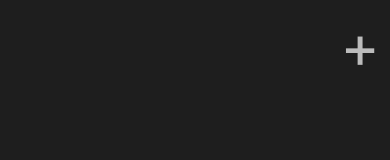
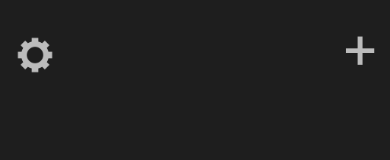
Before and after one commit to jjcavallo5/AlarmClockApp, a React Native app: screen /Home in a window 390 px wide. Shown: the top 160 px of the page. Built offline with nearby package versions, Linux system fonts and the light colour scheme.

Commit message:
Added settings screen w/ logout feature

```diff
--- a/App.js
+++ b/App.js
@@ -22,6 +22,7 @@ import AddAlarmScreen from './screens/addAlarm';
 import Homescreen from './screens/homescreen';
 import LoginScreen from './screens/login';
 import RegisterScreen from './screens/register';
+import SettingsScreen from './screens/settings';
 
 const Stack = createNativeStackNavigator();
 
@@ -40,6 +41,7 @@ const App = () => {
         <Stack.Screen name="AddAlarm" component={AddAlarmScreen} />
         <Stack.Screen name="Login" component={LoginScreen} />
         <Stack.Screen name="Register" component={RegisterScreen} />
+        <Stack.Screen name="Settings" component={SettingsScreen} />
       </Stack.Navigator>
     </NavigationContainer>
   );
--- a/screens/homescreen.js
+++ b/screens/homescreen.js
@@ -7,23 +7,39 @@ import {
   KeyboardAvoidingView,
   TouchableWithoutFeedback,
   Keyboard,
+  Image,
+  TouchableOpacity,
 } from 'react-native';
 
 import Clock from '../components/clock';
 import JoinGroup from '../components/join';
 import colors from '../assets/colors';
+import {getCurrentUser} from '../backend/authentication';
 
 const Homescreen = ({navigation}) => {
+  const handlePlus = () => {
+    if (getCurrentUser() == null) navigation.navigate('Login');
+    else navigation.navigate('AddAlarm');
+  };
+
+  const handleSettingsPress = () => {
+    navigation.navigate('Settings');
+  };
+
   return (
     <SafeAreaView style={styles.container}>
       <KeyboardAvoidingView behavior="position">
         <TouchableWithoutFeedback onPress={Keyboard.dismiss}>
           <View>
-            <Text
-              style={styles.addAlarmButtonText}
-              onPress={() => {
-                navigation.navigate('Login');
-              }}>
+            <TouchableOpacity
+              style={styles.settingsContainer}
+              onPress={handleSettingsPress}>
+              <Image
+                source={require('../assets/settingsIcon.png')}
+                style={styles.settings}
+              />
+            </TouchableOpacity>
+            <Text style={styles.addAlarmButtonText} onPress={handlePlus}>
               +
             </Text>
             <Clock style={styles.clock} />
@@ -39,6 +55,17 @@ const styles = StyleSheet.create({
   container: {
     backgroundColor: colors.darkGray,
     height: '100%',
+  },
+  settingsContainer: {
+    position: 'absolute',
+    top: 30,
+    left: 10,
+    zIndex: 1,
+  },
+  settings: {
+    height: 50,
+    width: 50,
+    opacity: 0.7,
   },
   addAlarmButtonText: {
     position: 'absolute',
--- /dev/null
+++ b/screens/settings.js
@@ -0,0 +1,20 @@
+import React from 'react';
+
+import {View, Text, TouchableOpacity} from 'react-native';
+import {logoutUser} from '../backend/authentication';
+
+const SettingsScreen = () => {
+  const handleLogOut = () => {
+    logoutUser();
+  };
+
+  return (
+    <View>
+      <TouchableOpacity onPress={handleLogOut}>
+        <Text style={{color: 'black'}}>Log Out</Text>
+      </TouchableOpacity>
+    </View>
+  );
+};
+
+export default SettingsScreen;
```
Also changed, not shown: assets/settingsIcon.png (added), 1 other file (tests, documents, lock files or other folders).
